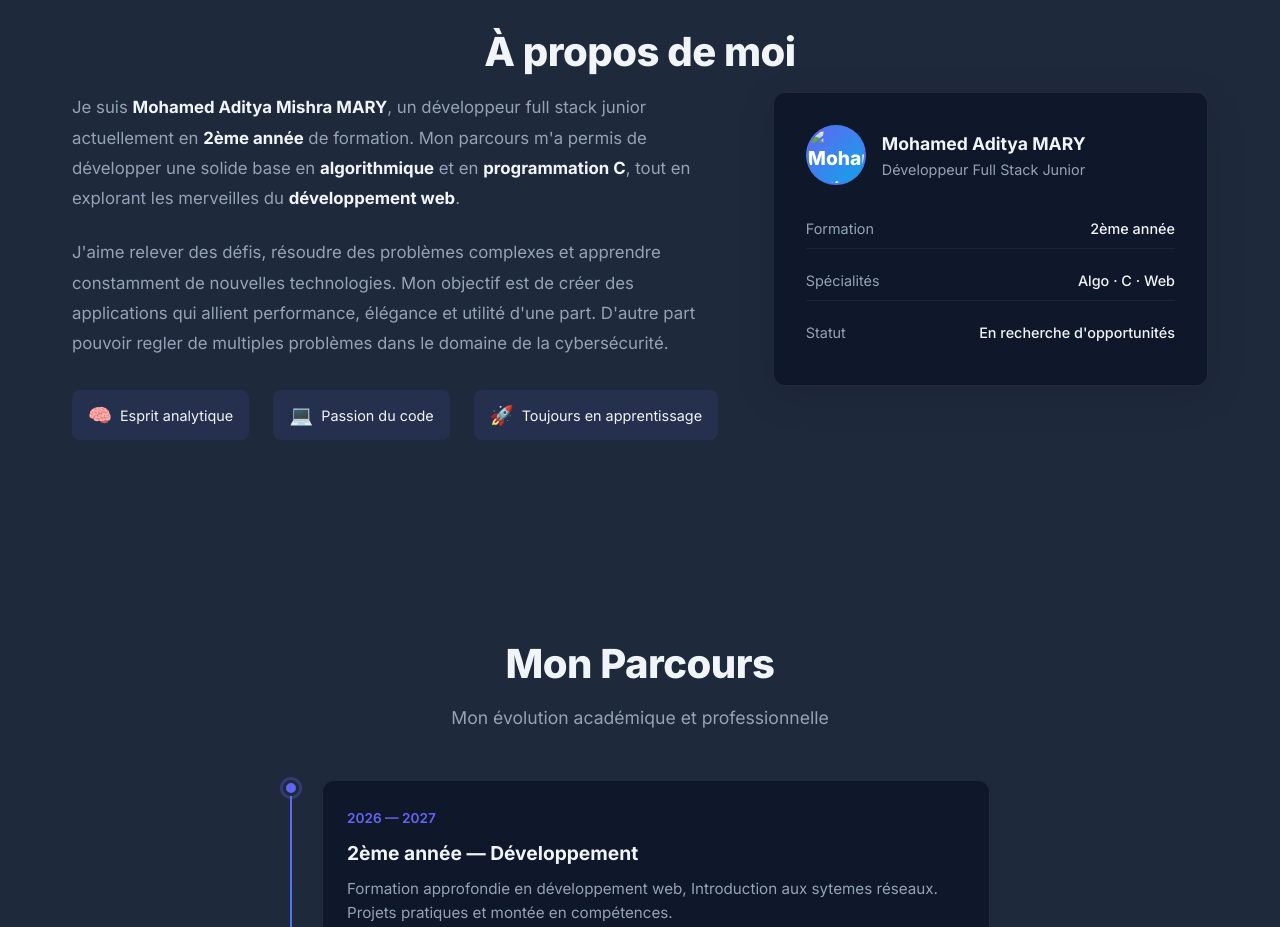
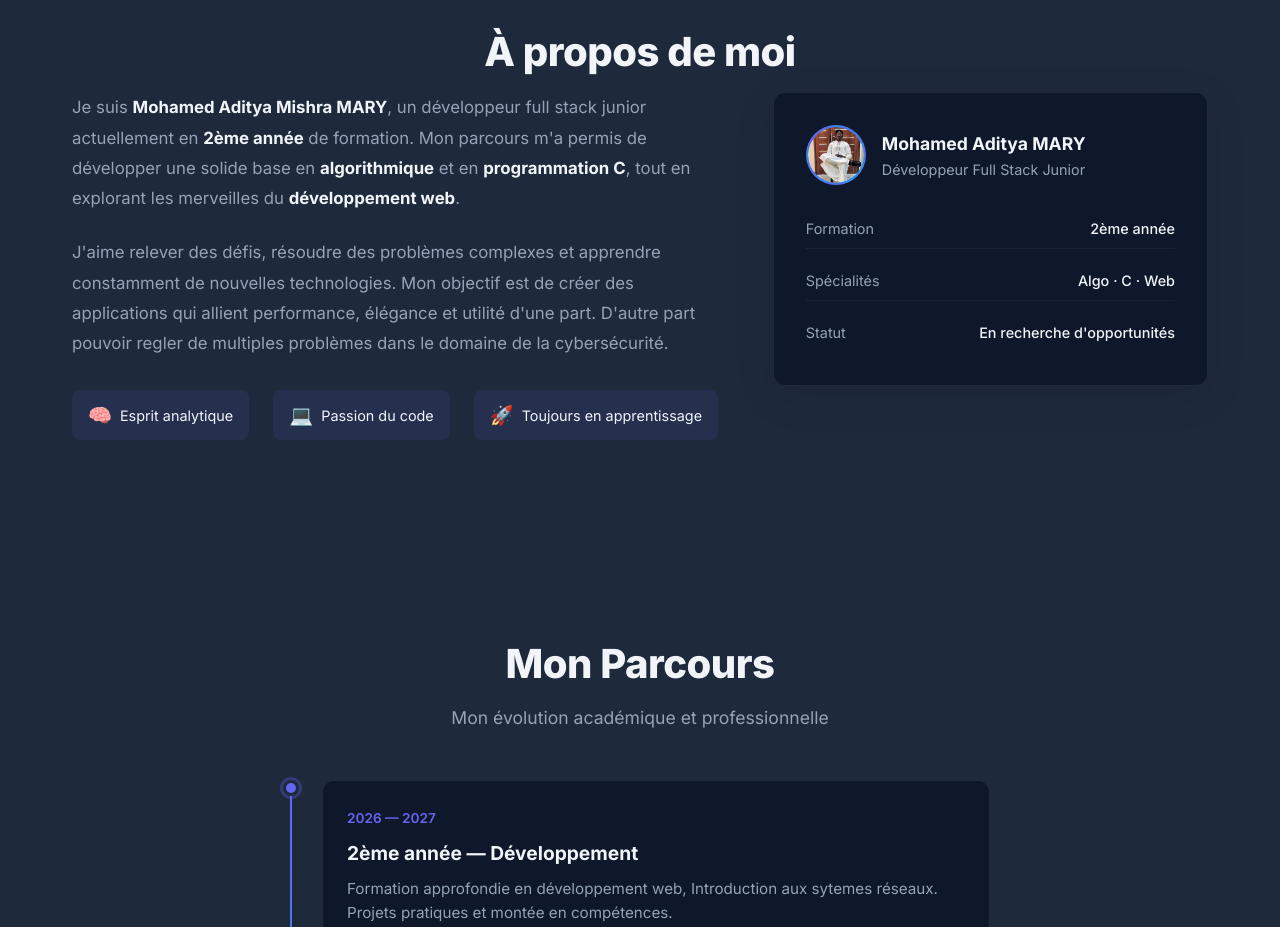
Before and after one commit to marymouhamed22-tech/marymouhamed22-tech.github.io, a plain HTML site: page index.html in a window 1280 px wide. Shown: the part 1020-1947 px from the top of the page. Drawn offline with Linux system fonts and the light colour scheme.

Commit message:
index.html

```diff
--- a/index.html
+++ b/index.html
@@ -121,7 +121,7 @@
                 <div class="about-card">
                     <div class="card-header">
                         <div class="card-avatar">
-                            <img src="./images/photo.jpg" alt="Mohamed Aditya MARY" class="avatar-img">
+                            <img src="photo.jpg" alt="Mohamed Aditya MARY" class="avatar-img">
                         </div>
                         <div>
                             <h3>Mohamed Aditya MARY</h3>
```
